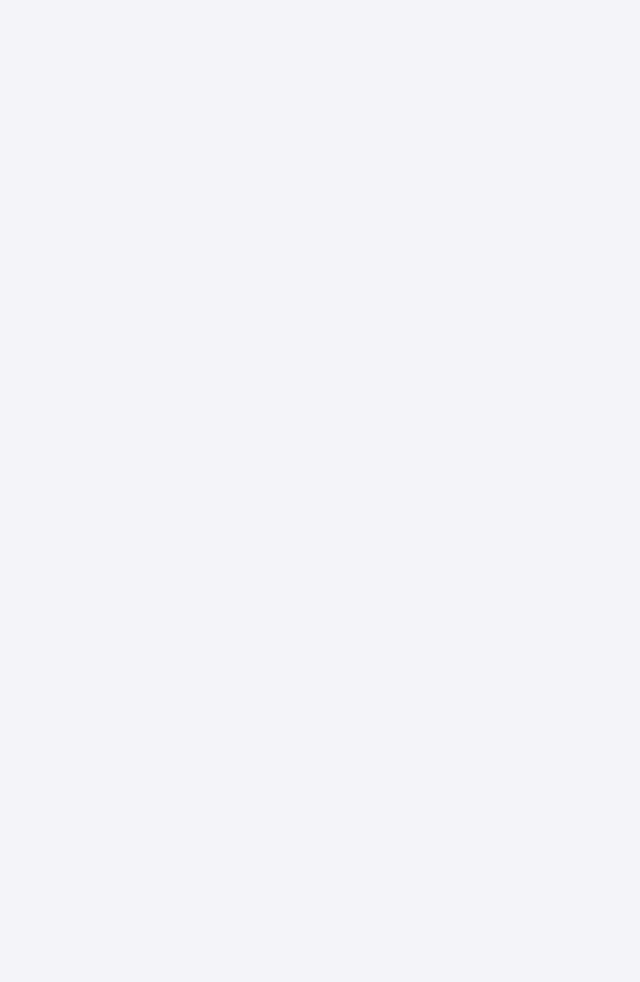
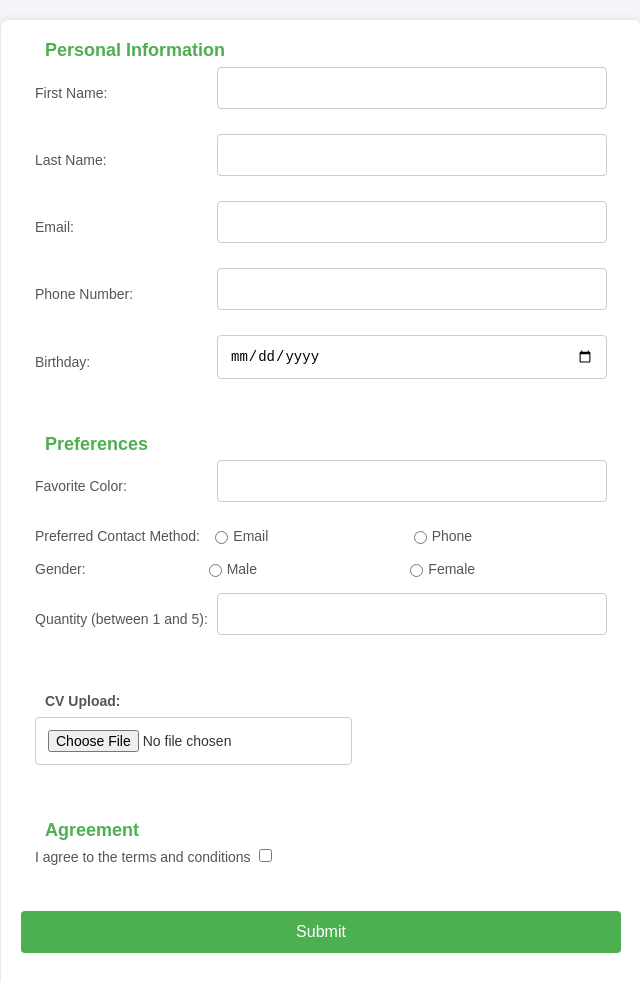
Before and after one commit to ALU-BSE/week_four_replicate_form_Eldad_Elvin, a plain HTML site: page index.html in a window 1280 px wide. Shown: the whole page, without its empty margins (319-959 px from the left). Before the commit the page ends 800 px from the top, so only its background shows below. Drawn offline with Linux system fonts and the light colour scheme.

Commit message:
Initial commit

```diff
--- a/index.html
+++ b/index.html
@@ -6,4 +6,107 @@
     <title>Form</title>
     <link rel="stylesheet" href="styles.css" />
   </head>
+  <body>
+    <form>
+      <fieldset>
+        <legend>Personal Information</legend>
+        <div class="form-group">
+          <label for="firstName">First Name:</label>
+          <input type="text" id="firstName" name="firstName" required />
+        </div>
+        <div class="form-group">
+          <label for="lastName">Last Name:</label>
+          <input type="text" id="lastName" name="lastName" required />
+        </div>
+        <div class="form-group">
+          <label for="email">Email:</label>
+          <input type="email" id="email" name="email" required />
+        </div>
+        <div class="form-group">
+          <label for="phoneNumber">Phone Number:</label>
+          <input type="tel" id="phoneNumber" name="phoneNumber" required />
+        </div>
+        <div class="form-group">
+          <label for="birthday">Birthday:</label>
+          <input type="date" id="birthday" name="birthday" required />
+        </div>
+      </fieldset>
+      <fieldset>
+        <legend>Preferences</legend>
+        <div class="form-group">
+          <label for="favoriteColor">Favorite Color:</label>
+          <input type="text" id="favoriteColor" name="favoriteColor" required />
+        </div>
+        <div class="form-group">
+          <label>Preferred Contact Method:</label>
+          <br />
+          <input
+            type="radio"
+            id="contactEmail"
+            name="preferredContactMethod"
+            value="email"
+            required
+          />
+          <label for="contactEmail">Email</label>
+          <br />
+          <input
+            type="radio"
+            id="contactPhone"
+            name="preferredContactMethod"
+            value="phone"
+            required
+          />
+          <label for="contactPhone">Phone</label>
+        </div>
+        <div class="form-group">
+          <label for="gender">Gender:</label>
+          <br />
+          <input
+            type="radio"
+            id="genderMale"
+            name="gender"
+            value="male"
+            required
+          />
+          <label for="genderMale">Male</label>
+          <br />
+          <input
+            type="radio"
+            id="genderFemale"
+            name="gender"
+            value="female"
+            required
+          />
+          <label for="genderFemale">Female</label>
+        </div>
+        <div class="form-group">
+          <label for="quantity">Quantity (between 1 and 5):</label>
+          <input
+            type="number"
+            id="quantity"
+            name="quantity"
+            min="1"
+            max="5"
+            required
+          />
+        </div>
+      </fieldset>
+      <div class="form-group">
+        <fieldset>
+          <legend><label for="cv">CV Upload:</label></legend>
+          <input type="file" id="cv" name="cv" />
+        </fieldset>
+      </div>
+      <div class="form-group">
+        <fieldset>
+          <legend>Agreement</legend>
+          <label for="agreement">I agree to the terms and conditions</label>
+          <input type="checkbox" id="agreement" name="agreement" required />
+        </fieldset>
+      </div>
+      <div class="form-group">
+        <button type="submit">Submit</button>
+      </div>
+    </form>
+  </body>
 </html>
```
